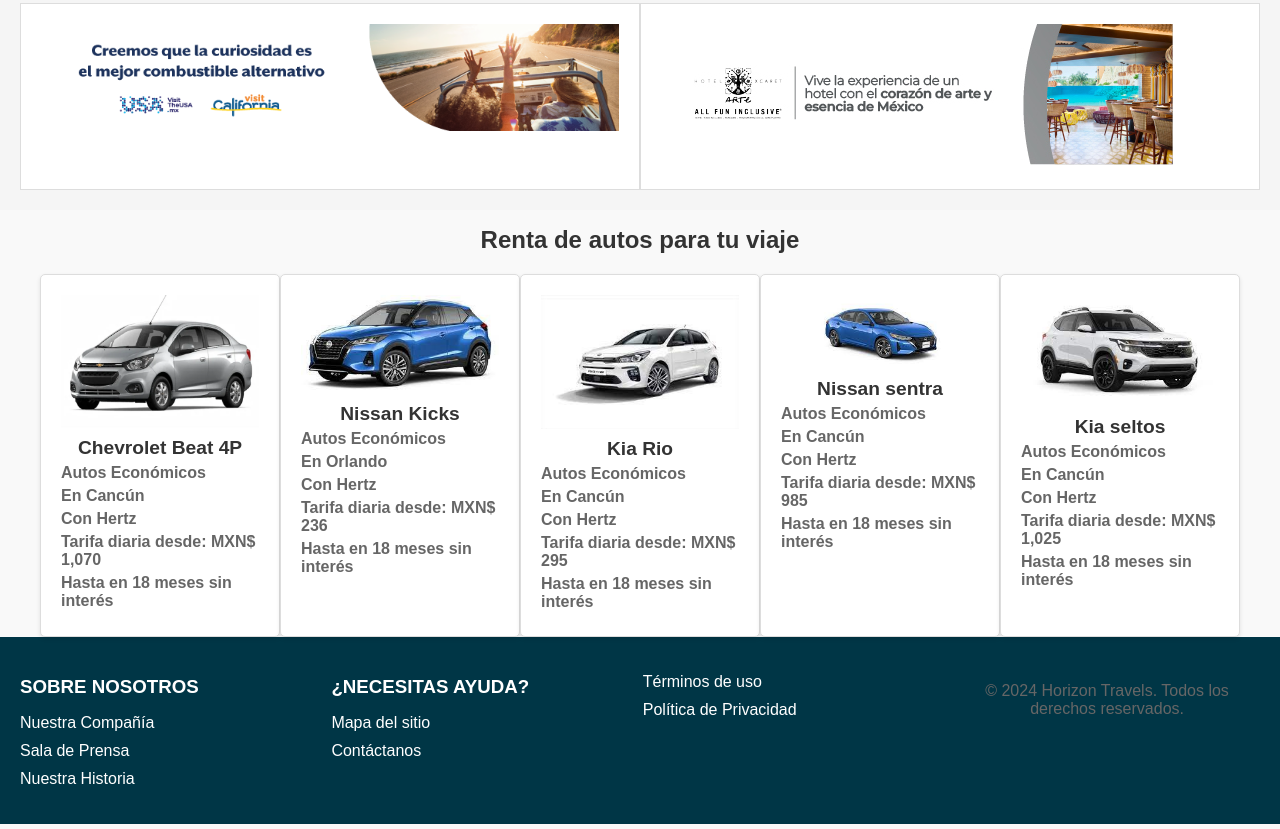
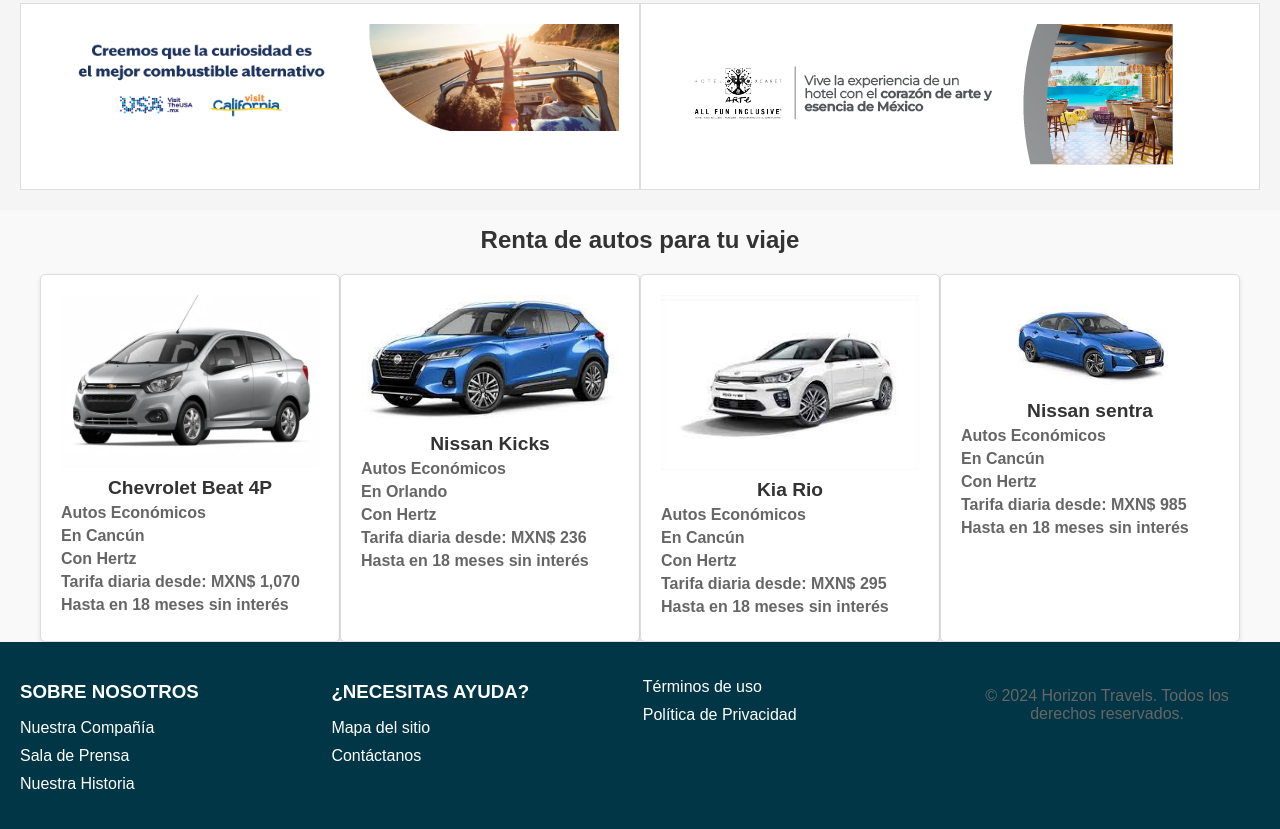
Before and after one commit to Andres200644/pf_Heredia_andres, a plain HTML site: page pages/vuelos.html in a window 1280 px wide. Shown: the part 1928-2757 px from the top of the page. Drawn offline with Linux system fonts and the light colour scheme.

Commit message:
actualizacion de pagina

```diff
--- a/pages/vuelos.html
+++ b/pages/vuelos.html
@@ -172,15 +172,6 @@
   <p>Tarifa diaria desde: MXN$ 985</p>
   <p>Hasta en 18 meses sin interés</p>
 </div>
-<div class="car">
-  <img src="../assets/auto 5.jpeg" alt="Auto rojo">
-  <h2>Kia seltos</h2>
-  <p>Autos Económicos</p>
-  <p>En Cancún</p>
-  <p>Con Hertz</p>
-  <p>Tarifa diaria desde: MXN$ 1,025</p>
-  <p>Hasta en 18 meses sin interés</p>
-</div>
  </section>
 </main>
 <footer>
```
Also changed, not shown: index.html (+2 -2 lines).
